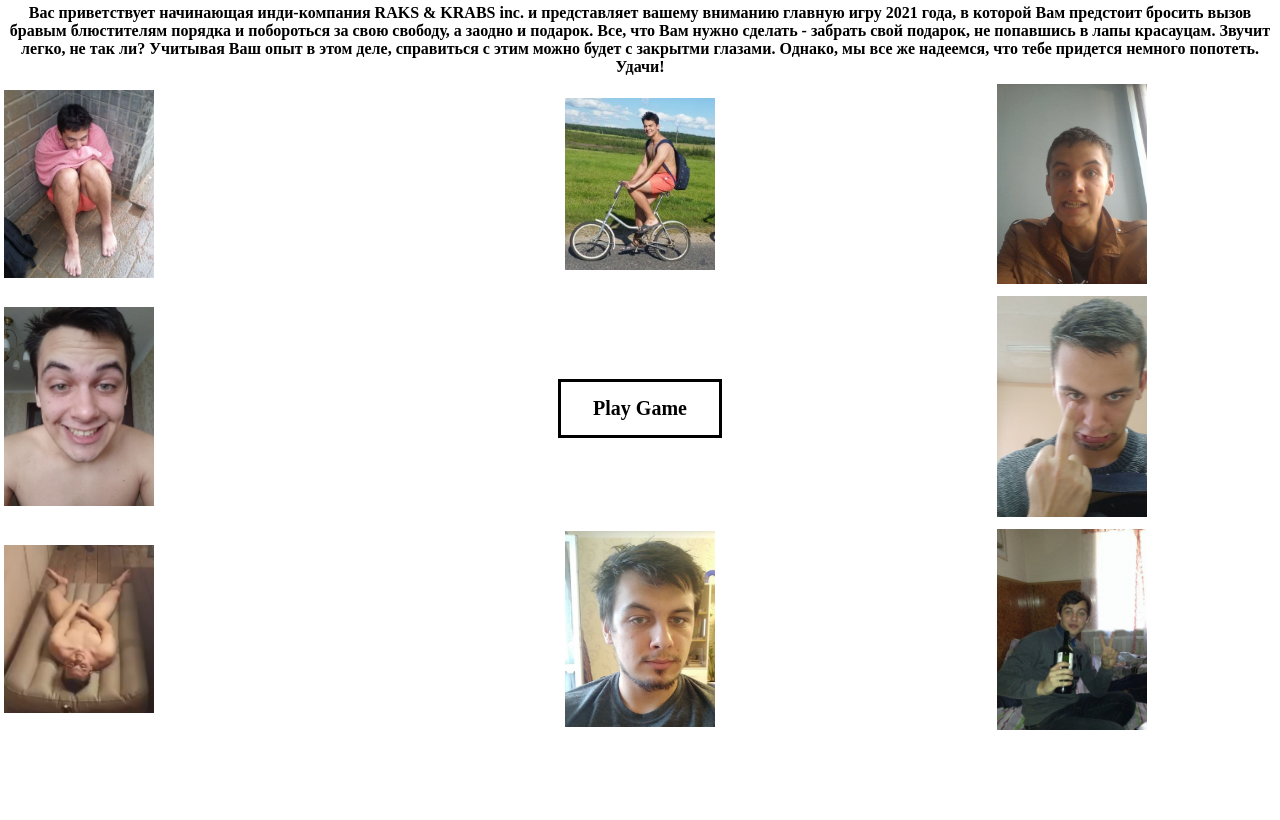
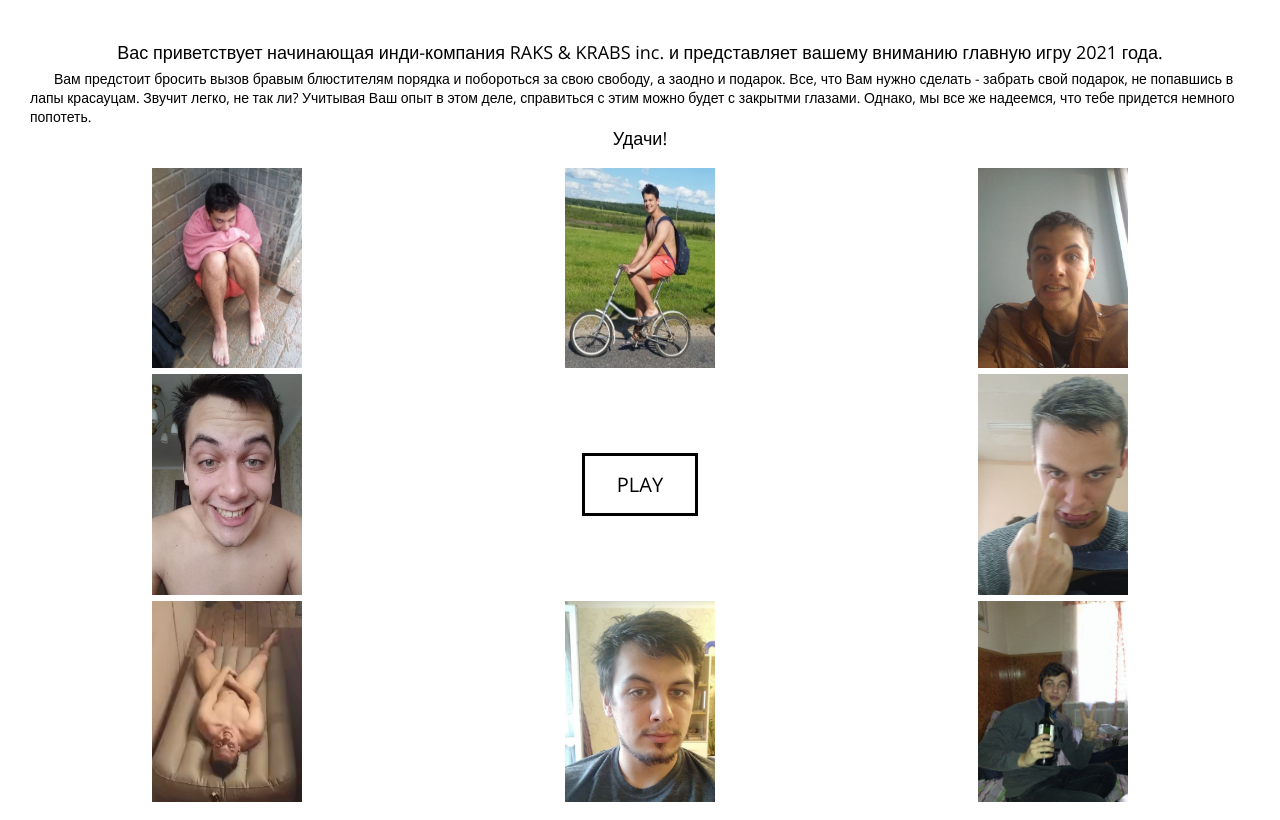
Before and after one commit to ZheniaKarpovich/hbdcbkv, a website: page pages/tutorial/tutorial.html in a window 1280 px wide. Drawn offline with nearby package versions, Linux system fonts and the light colour scheme; files that its build step writes are made by us from their sources.

Commit message:
sm fixes

```diff
--- a/pages/tutorial/tutorial.html
+++ b/pages/tutorial/tutorial.html
@@ -9,30 +9,45 @@
   <link href="https://fonts.googleapis.com/css2?family=Open+Sans&display=swap" rel="stylesheet">
 </head>
 <body>
-
-<table border="1" cellpadding="4" cellspacing="0">
-  <tr>
-    <th colspan="4">  Вас приветствует начинающая инди-компания RAKS & KRABS inc. и представляет вашему вниманию главную игру 2021 года,
-      в которой Вам предстоит бросить вызов бравым блюстителям порядка и побороться за свою свободу, а заодно и подарок.
+  <div class="container">
+    <div class="header">
+    <div class="title1">Вас приветствует начинающая инди-компания RAKS & KRABS inc. и представляет вашему вниманию главную игру 2021 года.</div>
+    <div class="text">Вам предстоит бросить вызов бравым блюстителям порядка и побороться за свою свободу, а заодно и подарок.
       Все, что Вам нужно сделать - забрать свой подарок, не попавшись в лапы красауцам. Звучит легко, не так ли?
       Учитывая Ваш опыт в этом деле, справиться с этим можно будет с закрытми глазами.
-      Однако, мы все же надеемся, что тебе придется немного попотеть. Удачи!</th>
-  </tr>
-  <tr>
-    <td><img src="/assets/images/photos/photo1.jpg"></td>
-    <th><img src="/assets/images/photos/photo2.jpg"></th>
-    <th><img src="/assets/images/photos/photo3.jpg"></th>
-  </tr>
-  <tr>
-    <td><img src="/assets/images/photos/photo4.jpg"> </td>
-    <th><a href="/game" class="button">Play Game</a></th>
-    <th><img src="/assets/images/photos/photo5.jpg"></th>
-  </tr>
-  <tr>
-    <td><img src="/assets/images/photos/photo6.jpg"> </td>
-    <th><img src="/assets/images/photos/photo7.jpg"></th>
-    <th><img src="/assets/images/photos/photo8.jpg"></th>
-  </tr>
-</table>
+      Однако, мы все же надеемся, что тебе придется немного попотеть.
+      </div>
+    <div class="title2">Удачи!</div>
+  </div>
+  <div class="grid-container">
+    <div class="grid-item">
+      <img src="/assets/images/photos/photo1.jpg">
+    </div>
+    <div class="grid-item">
+      <img src="/assets/images/photos/photo2.jpg">
+    </div>
+    <div class="grid-item">
+      <img src="/assets/images/photos/photo3.jpg">
+    </div>
+    <div class="grid-item">
+      <img src="/assets/images/photos/photo4.jpg">
+    </div>
+    <div class="grid-item">
+      <a href="/game" class="button">PLAY</a>
+    </div>
+    <div class="grid-item">
+      <img src="/assets/images/photos/photo5.jpg">
+    </div>
+    <div class="grid-item">
+      <img src="/assets/images/photos/photo6.jpg">
+    </div>
+    <div class="grid-item">
+      <img src="/assets/images/photos/photo7.jpg">
+    </div>
+    <div class="grid-item">
+      <img src="/assets/images/photos/photo8.jpg">
+    </div>
+  </div>
+</div>
 </body>
 </html>
--- a/public/assets/js/index.js
+++ b/public/assets/js/index.js
@@ -210,6 +210,7 @@ function create ()
         Animation.Ghost.Pink,
         Animation.Ghost.Orange,
         Animation.Ghost.Orange,
+        Animation.Ghost.Orange,
     ];
      map.filterObjects("Objects", function (value, index, array) {
         if(value.name == "Ghost") {
@@ -232,7 +233,7 @@ function create ()
         pillsAte++;
         player.score+=10;
 
-        if(1==pillsAte) {
+        if(pillsCount === pillsAte) {
             for (let cherry of cherryGroup.getChildren()) {
                 cherry.visible = true;
             }
--- a/public/assets/styles/main.css
+++ b/public/assets/styles/main.css
@@ -1,5 +1,5 @@
 html, body {
-    margin: 0px;
+    margin: 10px;
     height: 100%;
 }
 
@@ -12,9 +12,76 @@ html, body {
     align-items: center;
 }
 
+.result-container {
+    background-image: url('photo9.jpeg');
+    background-repeat: repeat;
+}
+
 .title {
+    display: flex;
+    flex-direction: row;
+    justify-content: center;
+    align-items: center;
     font-size: 64px;
+    font-family: 'Eczar', serif;
+}
+
+.title1 {
     font-family: 'Open Sans', sans-serif;
+    font-size: 18px;
+    margin-bottom: 5px;
+}
+
+.checkbox {
+    font-family: 'Open Sans', sans-serif;
+    margin-bottom: 5px;
+    /*color: white;*/
+}
+
+.title2 {
+    font-family: 'Open Sans', sans-serif;
+    font-size: 18px;
+}
+
+.grid-container {
+    width: 100%;
+    display: grid;
+    grid-template-columns: auto auto auto;
+    padding: 5px;
+}
+
+.grid-item {
+    display: flex;
+    justify-content: center;
+    align-items: center;
+    padding: 3px;
+}
+
+.text {
+    text-indent: 24px;
+    font-size: 14px;
+    font-family: 'Open Sans', sans-serif;
+}
+
+.result-text {
+    text-indent: 24px;
+    font-size: 14px;
+    font-family: 'Open Sans', sans-serif;
+    /*color: white;*/
+}
+
+.subtitle {
+    font-size: 32px;
+    font-family: 'Open Sans', sans-serif;
+    margin-bottom: 5px;
+}
+
+.header {
+    display: flex;
+    flex-direction: column;
+    justify-content: center;
+    align-items: center;
+    margin: 10px;
 }
 
 .button {
@@ -30,6 +97,7 @@ html, body {
   cursor: pointer;
   transition: background-color 0.5s ease;
   transition: color 0.5s ease;
+    font-family: 'Open Sans', sans-serif;
 }
 
 .button:hover {
```
Also changed, not shown: pages/main/index.html (+4 -1 lines), pages/result/index.html (+12 -11 lines), public/assets/images/photos/certificate.jpg (added), public/assets/levels/codepen-level.json, public/assets/styles/photo9.jpeg (added).
